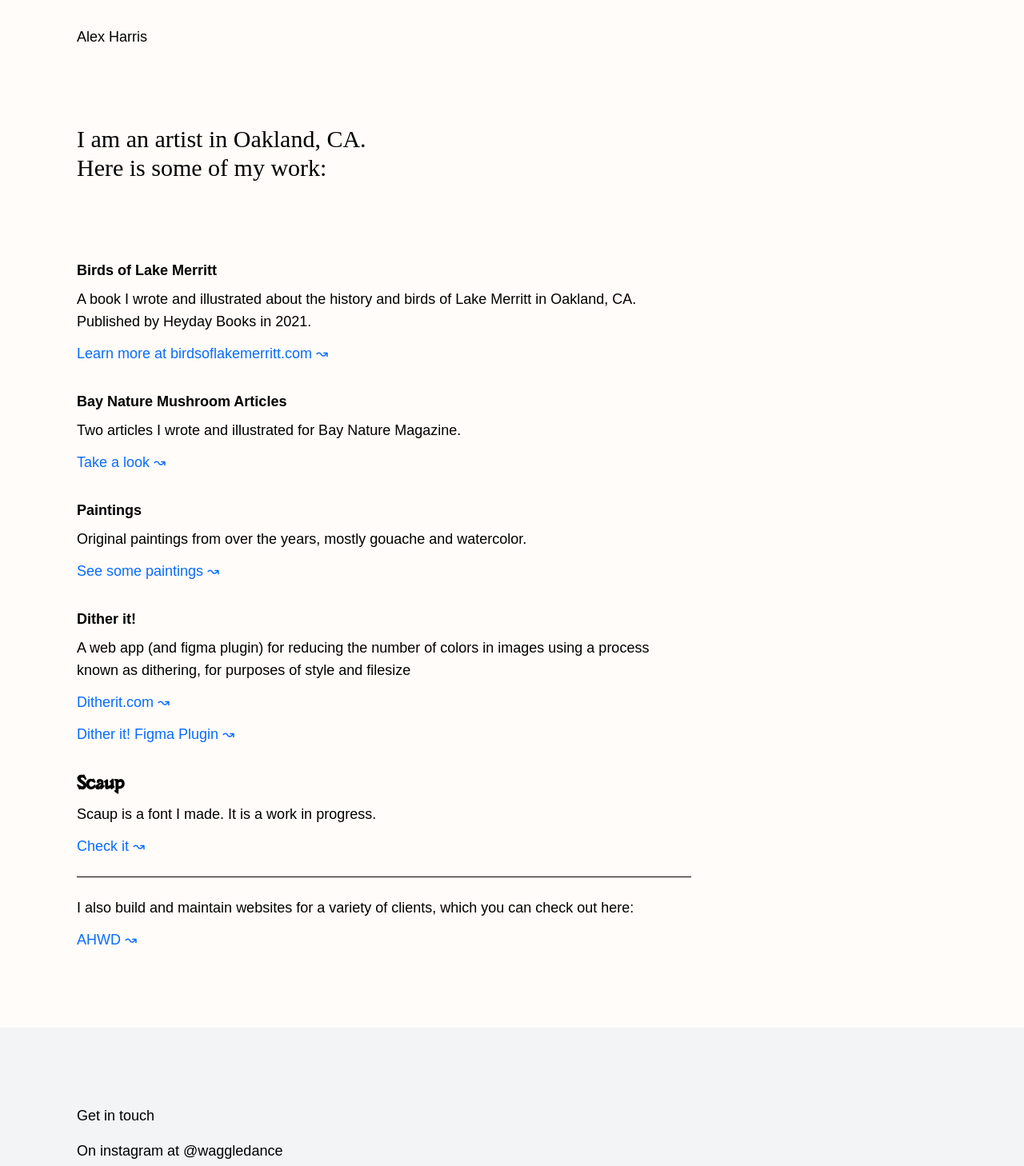
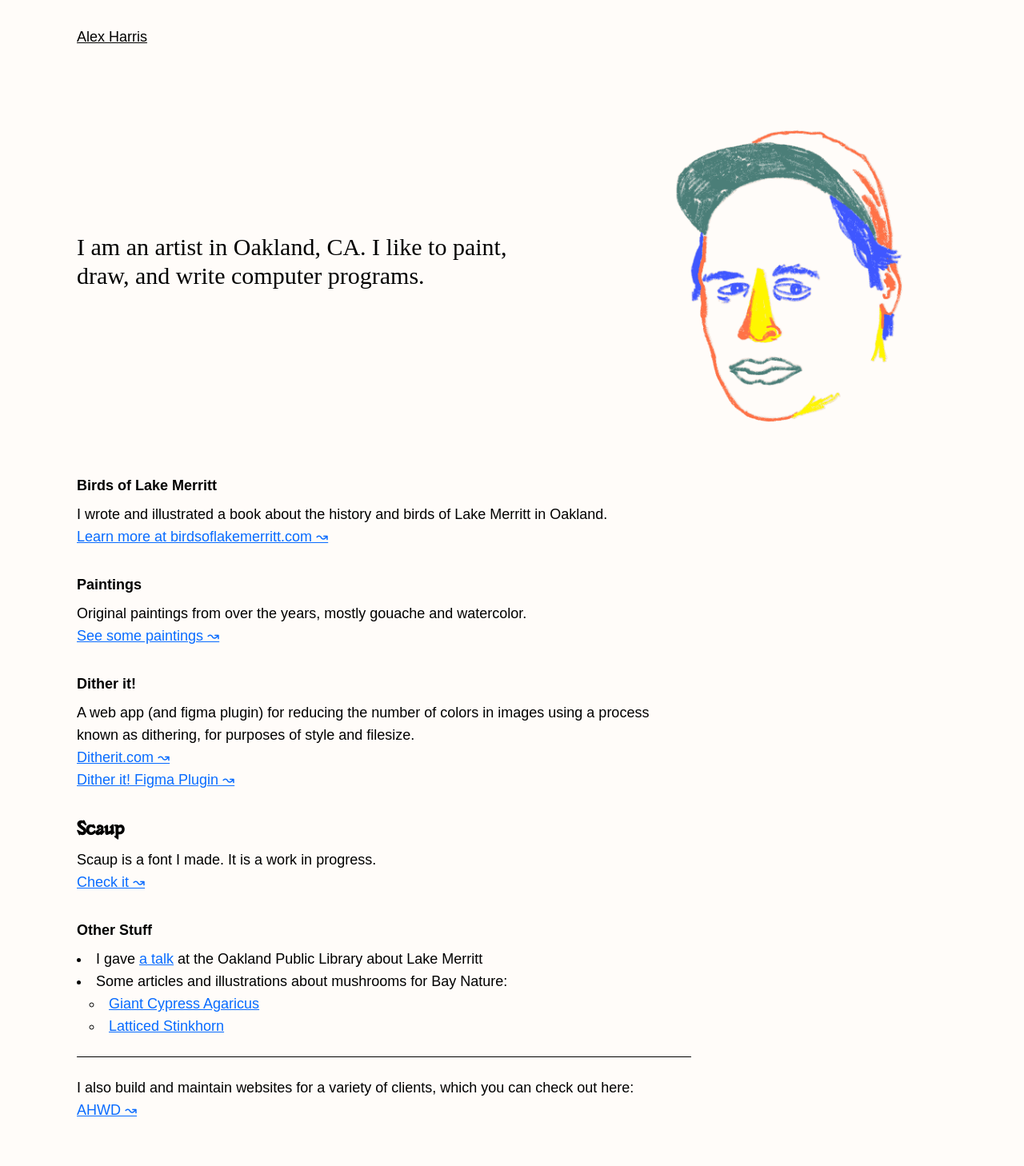
Before and after one commit to alexharris/ah-art, a Next.js app: page / in a window 1280 px wide. Shown: the top 1458 px of the page at 80% size. Built offline with nearby package versions, Linux system fonts and the light colour scheme; no server answers; the database is empty.

Commit message:
clean up content and add drawing

```diff
--- a/components/header/Header.tsx
+++ b/components/header/Header.tsx
@@ -5,7 +5,7 @@
 class Header extends Component {
   render() {
     return(
-      <header className="flex flex-row justify-between items-start md:items-center py-8 mb-16">
+      <header className="flex flex-row justify-between items-start md:items-center py-8 mb-8">
         <a href="/" className=" border-0 text-black">Alex Harris</a>
         {/* <nav className="flex flex-col md:flex-row">
           <a className="md:mr-4" href="/paintings">Paintings</a>
--- a/pages/index.js
+++ b/pages/index.js
@@ -44,23 +44,24 @@
   render () {
 
     return (
-      <div className="max-w-3xl copy">
-       <div className="big-text mb-8">I am an artist in Oakland, CA.<br /> Here is some of my work:</div>
+      <div>
+        <div class="flex flex-col w-full md:flex-row items-center justify-between">
+          <div className="big-text w-full md:w-1/2">I am an artist in Oakland, CA. I like to paint, draw, and write computer programs.</div>
+          <img src="/me.png" class="w-96 mt-0" />
+        </div>
+        <div className="max-w-3xl copy">
       <Markdown>{`
 ## Birds of Lake Merritt
-A book I wrote and illustrated about the history and birds of Lake Merritt in Oakland, CA. Published by Heyday Books in 2021.
+I wrote and illustrated a book about the history and birds of Lake Merritt in Oakland.
 [Learn more at birdsoflakemerritt.com ↝](https://birdsoflakemerritt.com/)
-
-## Bay Nature Mushroom Articles
-Two articles I wrote and illustrated for Bay Nature Magazine.
-[Take a look ↝](illustration/bay-nature-mushrooms)
 
 ## Paintings
 Original paintings from over the years, mostly gouache and watercolor.
 [See some paintings ↝](/paintings)
 
 ## Dither it!
-A web app (and figma plugin) for reducing the number of colors in images using a process known as dithering, for purposes of style and filesize
+A web app (and figma plugin) for reducing the number of colors in images using a process known as dithering, for purposes of style and filesize.
+
 [Ditherit.com ↝](https://ditherit.com)
 [Dither it! Figma Plugin ↝](https://www.figma.com/community/plugin/1141558599392169513/dither-it)
 
@@ -70,6 +71,11 @@
 Scaup is a font I made. It is a work in progress.
 [Check it ↝](/scaup)
 
+## Other Stuff
+* I gave [a talk](https://www.youtube.com/watch?v=Be6xxTZ6_Rg) at the Oakland Public Library about Lake Merritt
+* Some articles and illustrations about mushrooms for Bay Nature:
+  - [Giant Cypress Agaricus](https://baynature.org/2023/03/23/the-giant-cypress-agaricus-a-chonk-of-a-mushroom-with-a-strong-sense-of-place/)
+  - [Latticed Stinkhorn](https://baynature.org/2023/01/25/meet-the-latticed-stinkhorn-a-fragrant-fungus-beloved-of-flies/)
 ---
 
 I also build and maintain websites for a variety of clients, which you can check out here:
@@ -77,6 +83,7 @@
 
       `}</Markdown>
       </div>
+      </div>
     )
   }
 }
--- a/styles/globals.css
+++ b/styles/globals.css
@@ -46,7 +46,7 @@
 }
 
 a {
-  @apply border-b border-black inline text-[#086BFF] hover:text-red-500
+  @apply border-b border-black inline text-[#086BFF] hover:text-red-500 underline;
 }
 
 a.image {
@@ -59,11 +59,14 @@
 }
 
 .copy {
-  @apply  font-serif;
+  @apply font-serif;
 }
 
 .copy a {
-  @apply inline-block mt-3 border-0 font-sans;
+  @apply inline-block  border-0 font-sans;
+  &.more-link {
+    @apply mt-3
+  }
 }
 
 /* .copy a:before {
@@ -83,9 +86,16 @@
 }
 
 blockquote p {
-  @apply italic  font-serif leading-6;
+  @apply italic font-serif leading-6;
 }
 
 .copy hr {
   @apply my-6 border-black
 }
+
+.copy ul {
+  @apply list-disc list-inside font-sans;
+  ul {
+    @apply list-[circle] list-inside ml-4;
+  }
+}
```
Also changed, not shown: public/me.png (added).
